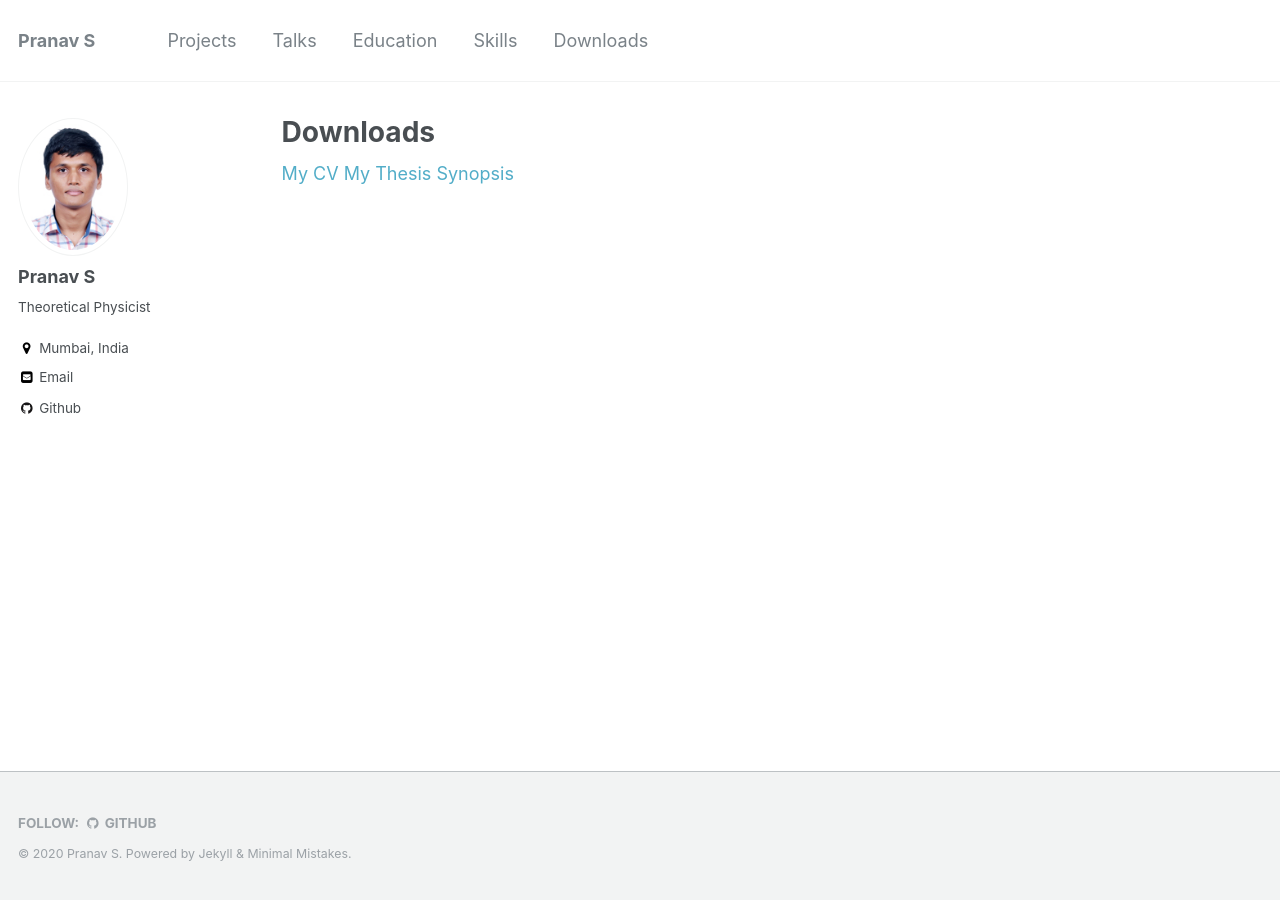
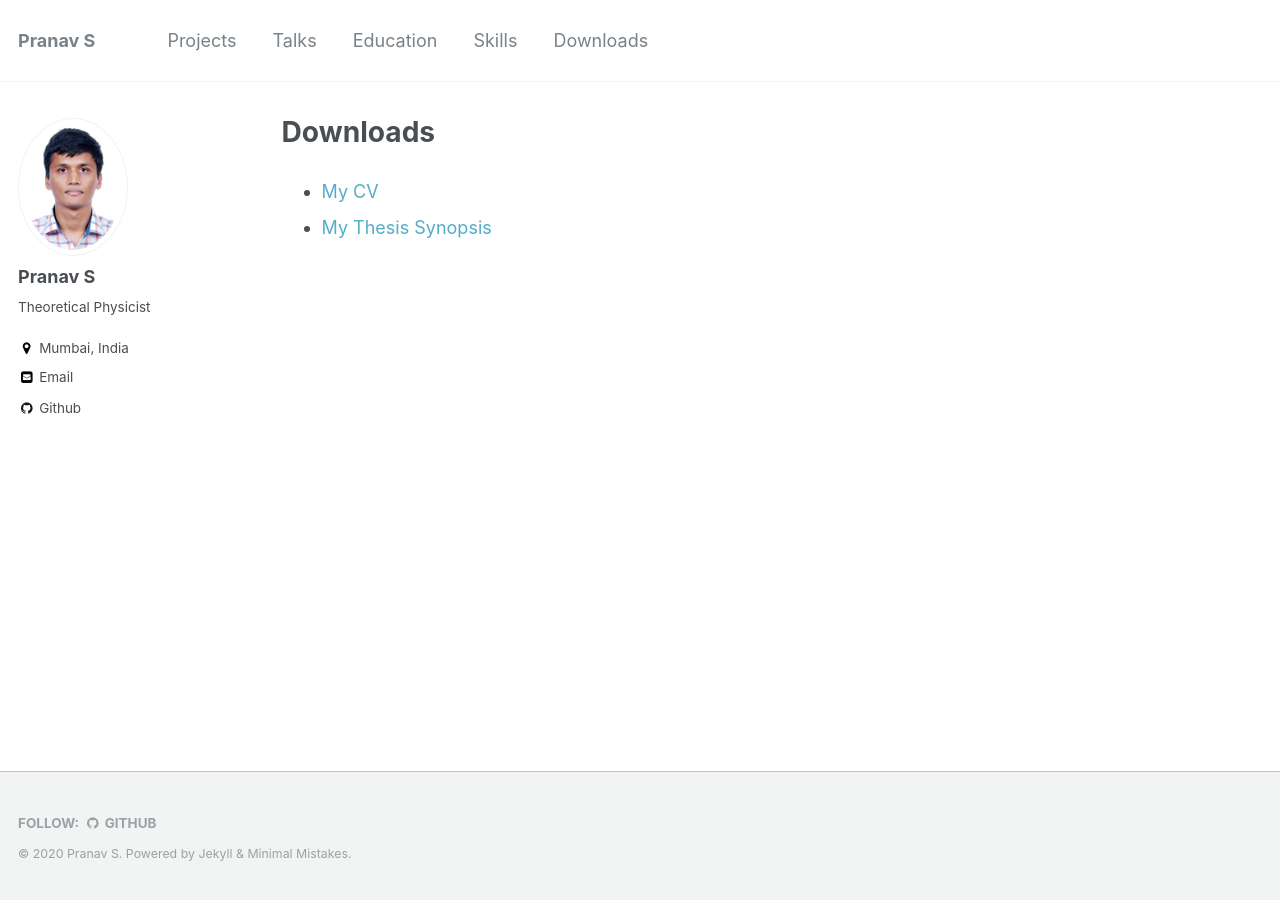
Before and after one commit to psampathkumar/psampathkumar.github.io, a Jekyll site: the page built from _pages/downloads.md, in a window 1280 px wide. Built offline with Jekyll 4.4.1, drawn with Linux system fonts in a browser that asks for light colours.

```diff
--- a/_pages/downloads.md
+++ b/_pages/downloads.md
@@ -5,5 +5,6 @@
 sitemap: true
 permalink: /downloads.html
 ---
- [My CV](https://raw.githubusercontent.com/pranavtifr/pranavtifr.github.io/master/docs/vita.pdf)
- [My Thesis Synopsis](https://raw.githubusercontent.com/pranavtifr/pranavtifr.github.io/master/docs/thesis.pdf)
+
+- [My CV](https://raw.githubusercontent.com/pranavtifr/pranavtifr.github.io/master/docs/vita.pdf)
+- [My Thesis Synopsis](https://raw.githubusercontent.com/pranavtifr/pranavtifr.github.io/master/docs/thesis.pdf)
```
Also changed, not shown: _pages/projects.md (+2 -2 lines).
